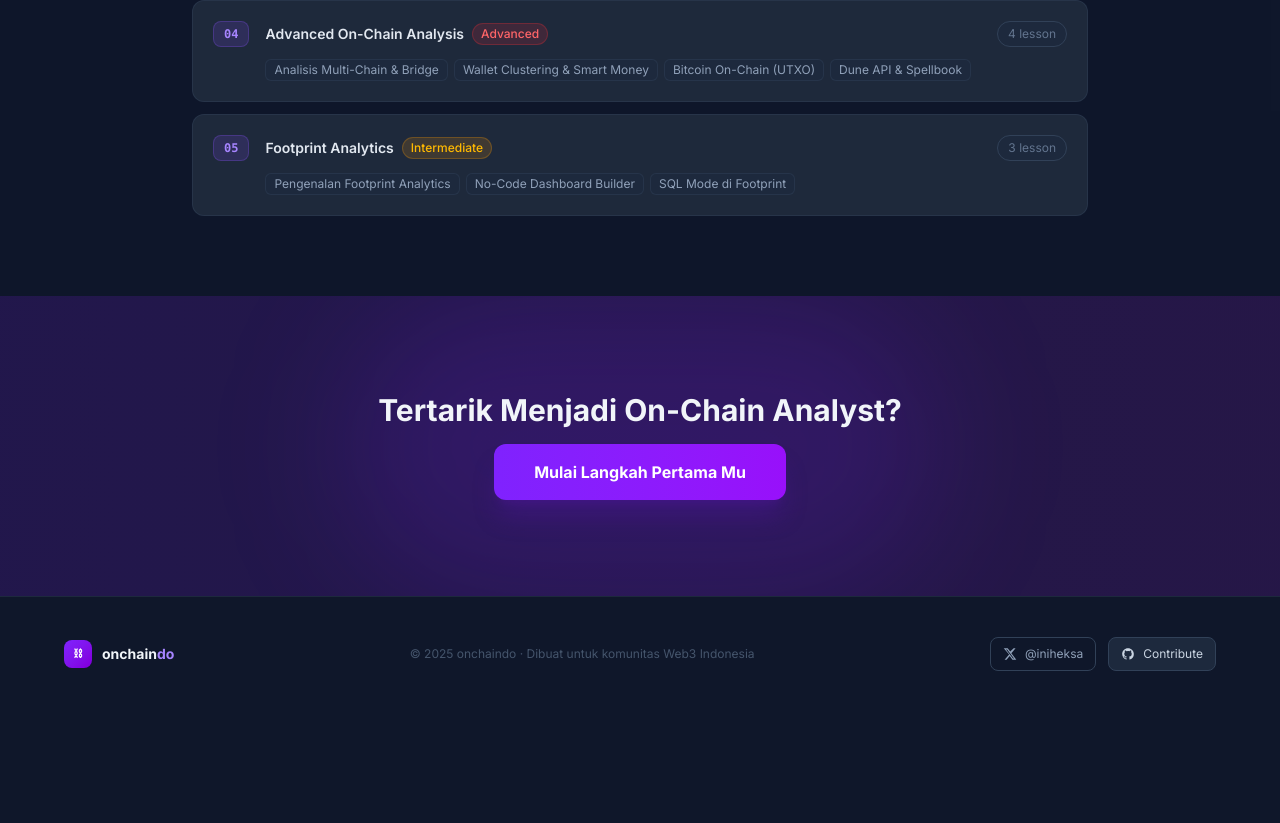
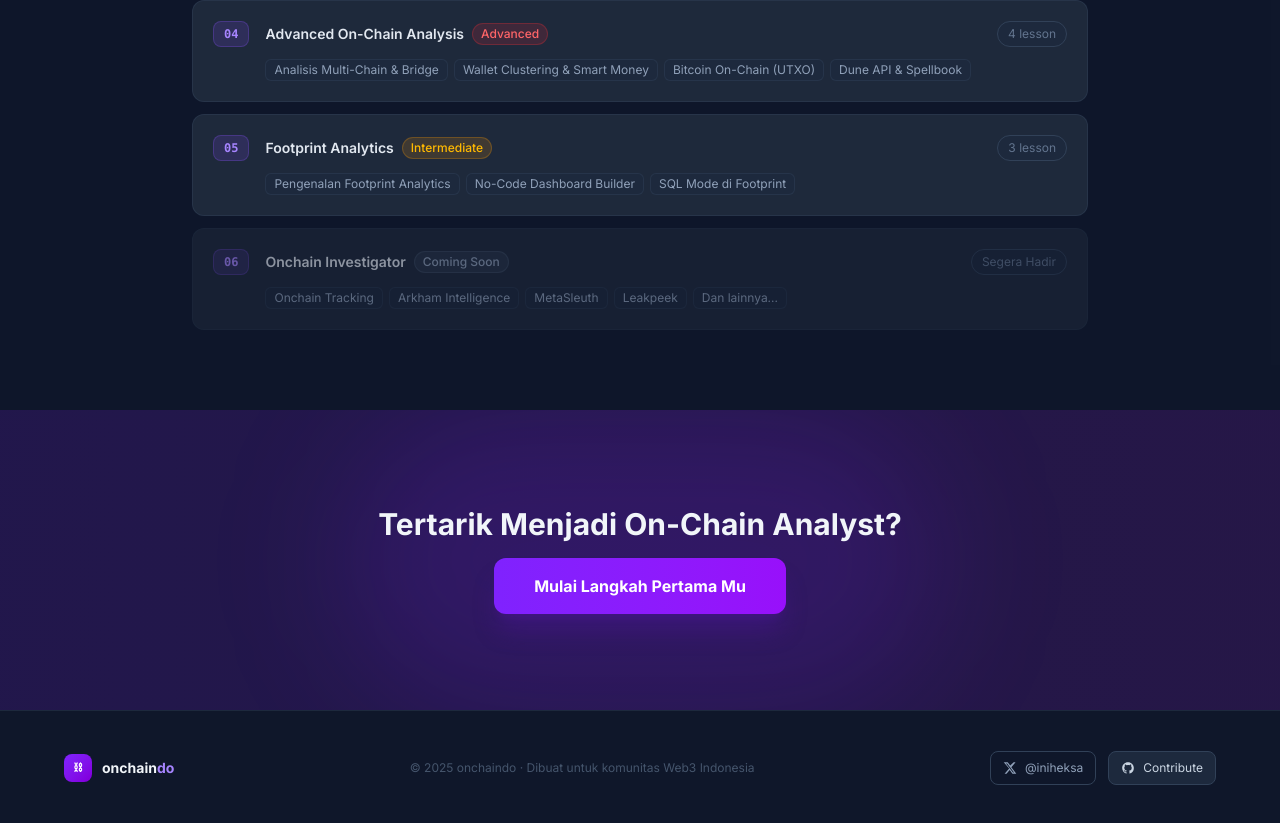
Before and after one commit to imheksa/onchaind62, a Next.js app: page / in a window 1280 px wide. Shown: the part 1922-2745 px from the top of the page. Before the commit the page ends 2633 px from the top, so only its background shows below. Built offline with nearby package versions, Linux system fonts and the light colour scheme.

Commit message:
feat: add Onchain Investigator coming soon entry to curriculum
Co-Authored-By: Claude Sonnet 4.6 <noreply@anthropic.com>

```diff
--- a/app/page.tsx
+++ b/app/page.tsx
@@ -51,6 +51,7 @@ const curriculum = [
   { num: "03", title: "On-Chain Analysis", level: "Intermediate", lessons: 4, topics: ["Analisis Token ERC20", "Analisis NFT Marketplace", "Analisis Protokol DeFi", "Memahami & Mendeteksi MEV"] },
   { num: "04", title: "Advanced On-Chain Analysis", level: "Advanced", lessons: 4, topics: ["Analisis Multi-Chain & Bridge", "Wallet Clustering & Smart Money", "Bitcoin On-Chain (UTXO)", "Dune API & Spellbook"] },
   { num: "05", title: "Footprint Analytics", level: "Intermediate", lessons: 3, topics: ["Pengenalan Footprint Analytics", "No-Code Dashboard Builder", "SQL Mode di Footprint"] },
+  { num: "06", title: "Onchain Investigator", level: "Coming Soon", lessons: 0, topics: ["Onchain Tracking", "Arkham Intelligence", "MetaSleuth", "Leakpeek", "Dan lainnya..."] },
 ];
 
 const stats = [
@@ -64,6 +65,7 @@ const levelColor: Record<string, string> = {
   Beginner: "bg-emerald-500/15 text-emerald-400 border-emerald-500/25",
   Intermediate: "bg-amber-500/15 text-amber-400 border-amber-500/25",
   Advanced: "bg-red-500/15 text-red-400 border-red-500/25",
+  "Coming Soon": "bg-slate-500/15 text-slate-400 border-slate-500/25",
 };
 
 export default function HomePage() {
@@ -173,7 +175,7 @@ export default function HomePage() {
             {curriculum.map((m) => (
               <div
                 key={m.num}
-                className="bg-[#1e293b] border border-slate-700/50 rounded-xl p-5 hover:border-violet-500/30 transition-colors"
+                className={`bg-[#1e293b] border rounded-xl p-5 transition-colors ${m.level === "Coming Soon" ? "border-slate-700/30 opacity-60" : "border-slate-700/50 hover:border-violet-500/30"}`}
               >
                 <div className="flex items-start gap-4">
                   <div className="bg-violet-500/15 text-violet-400 border border-violet-500/25 font-bold text-xs px-2.5 py-1 rounded-lg shrink-0 font-mono">
@@ -185,7 +187,11 @@ export default function HomePage() {
                         <h3 className="font-semibold text-slate-200 text-sm">{m.title}</h3>
                         <span className={`text-xs px-2 py-0.5 rounded-full border font-medium ${levelColor[m.level]}`}>{m.level}</span>
                       </div>
-                      <span className="text-xs text-slate-500 bg-slate-800 border border-slate-700 px-2.5 py-1 rounded-full">{m.lessons} lesson</span>
+                      {m.level === "Coming Soon" ? (
+                        <span className="text-xs text-slate-500 bg-slate-800 border border-slate-700 px-2.5 py-1 rounded-full animate-pulse">Segera Hadir</span>
+                      ) : (
+                        <span className="text-xs text-slate-500 bg-slate-800 border border-slate-700 px-2.5 py-1 rounded-full">{m.lessons} lesson</span>
+                      )}
                     </div>
                     <div className="flex flex-wrap gap-1.5">
                       {m.topics.map((t) => (
```
